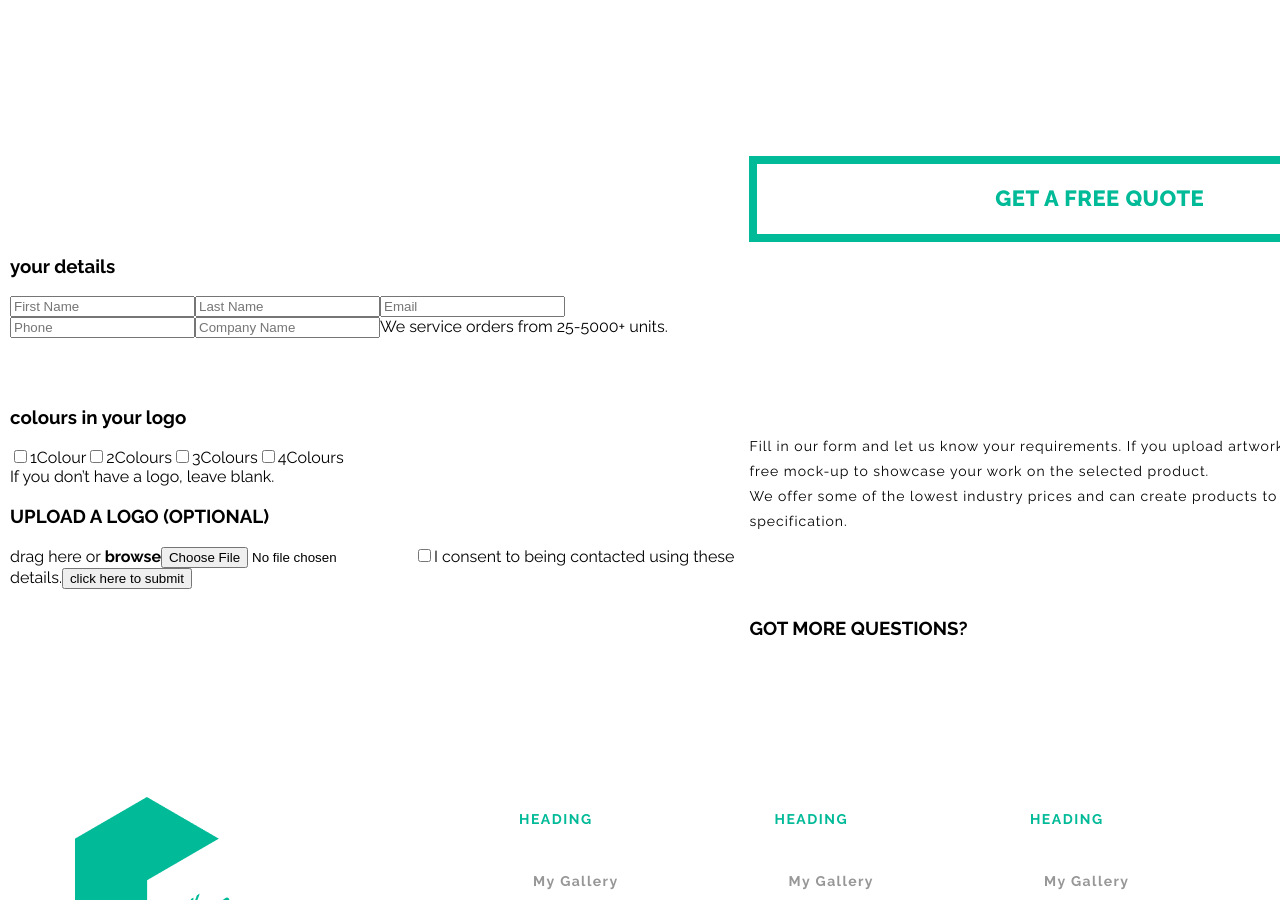
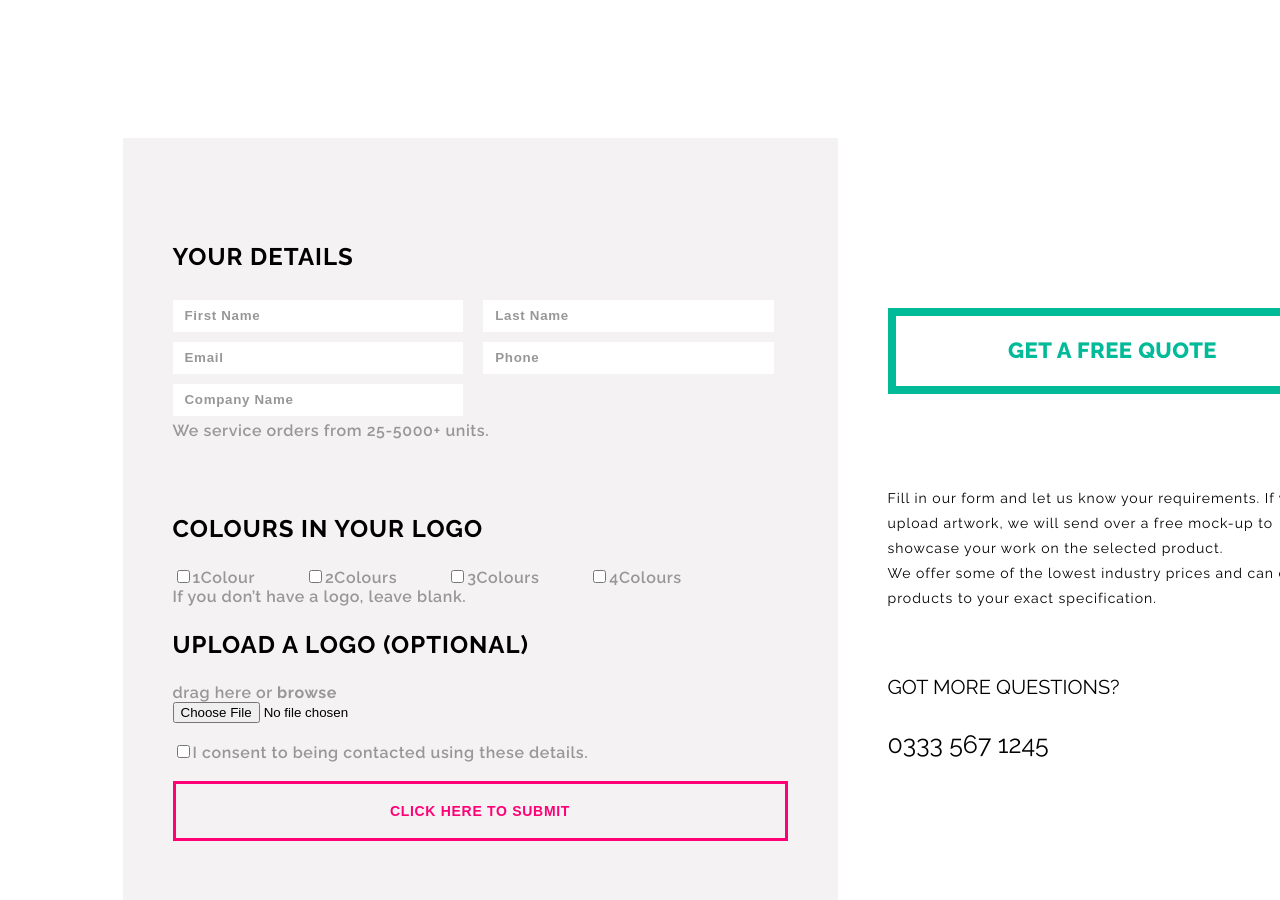
Before and after one commit to hasancheeta/react-shopee, a React (Create React App) app: page / in a window 1280 px wide. Shown: the part 1900-2800 px from the top of the page. Built offline with nearby package versions, Linux system fonts and the light colour scheme.

Commit message:
reformed files and components, routes

```diff
--- a/package.json
+++ b/package.json
@@ -11,6 +11,7 @@
     "@testing-library/user-event": "^13.5.0",
     "react": "^18.0.0",
     "react-dom": "^18.0.0",
+    "react-router-dom": "^6.3.0",
     "react-scripts": "5.0.1",
     "web-vitals": "^2.1.4"
   },
--- a/src/App.css
+++ b/src/App.css
@@ -7,6 +7,7 @@
   --blue: #1200c6;
   --grey: #979797;
   --orange: #fe7800;
+  --creme: #f4f2f2;
 }
 body {
   font-family: "Raleway", sans-serif;
@@ -424,3 +425,82 @@ section {
   border-color: var(--green);
   color: var(--green);
 }
+.quote-section {
+  width: 100%;
+}
+.quote-left {
+  width: 615px;
+  background-color: var(--creme);
+  padding: 80px 50px 70px 50px;
+}
+.quote-right {
+  width: 450px;
+}
+.form-heading {
+  font-size: 24px;
+  text-transform: uppercase;
+  letter-spacing: 1px;
+}
+.field-left {
+  width: 45%;
+  margin-right: 10px;
+  margin-bottom: 5px;
+  margin-top: 5px;
+}
+.field-right {
+  width: 45%;
+  margin-left: 10px;
+  margin-bottom: 5px;
+  margin-top: 5px;
+}
+input[type="text"],
+input[type="email"] {
+  height: 30px;
+  padding-left: 12px;
+  border: 0;
+  color: #979797;
+  font-weight: 700;
+  letter-spacing: 0.7px;
+}
+input::placeholder {
+  color: var(--grey);
+  letter-spacing: 0.7px;
+}
+label {
+  color: var(--grey);
+  font-weight: 600;
+  letter-spacing: 0.6px;
+}
+.checkboxes-group {
+  gap: 50px;
+}
+.form-message {
+  margin-top: 15px;
+  font-weight: 600;
+  letter-spacing: 0.6px;
+  color: var(--grey);
+}
+#submit-form {
+  width: 100%;
+  height: 60px;
+  border: 0;
+  background-color: transparent;
+  border: solid 3px var(--pink);
+  font-size: 14px;
+  letter-spacing: 0.7px;
+  text-transform: uppercase;
+  font-weight: 700;
+  color: var(--pink);
+  cursor: pointer;
+}
+.product-item {
+  position: relative;
+  width: 240px;
+  background-color: white;
+}
+.shop_container {
+  background: url("/public/images/store-categories-bg-min.png");
+  background-repeat: no-repeat;
+  background-size: cover;
+  background-position: center center;
+}
--- a/src/App.js
+++ b/src/App.js
@@ -2,15 +2,11 @@ import "./App.css";
 
 //import components
 import Home from "./components/Home/index";
-import Header from "./components/Header";
-import Footer from "./components/Footer/Footer";
 
 function App() {
   return (
     <div className="container">
-      <Header />
       <Home />
-      <Footer />
     </div>
   );
 }
--- a/src/components/Global/Heading.jsx
+++ b/src/components/Global/Heading.jsx
@@ -1,9 +1,12 @@
 import React from "react";
 
-const Heading = ({ title, style, classes }) => {
+const Heading = ({ title, style, classes, borderColor, color }) => {
   return (
     <div>
-      <h2 className={`h-lg ${classes}`} style={style}>
+      <h2
+        className={`h-lg ${classes}`}
+        style={style || { borderColor } || { color }}
+      >
         {title}
       </h2>
     </div>
--- a/src/components/Global/Spacer.jsx
+++ b/src/components/Global/Spacer.jsx
@@ -1,6 +1,6 @@
 import React from "react";
 
-const Spacer = ({ height }) => {
-  return <div className="spacer" style={{ height: height }}></div>;
+const Spacer = ({ style, height }) => {
+  return <div className="spacer" style={style || { height }}></div>;
 };
 export default Spacer;
--- a/src/components/Header/MiddleBar.jsx
+++ b/src/components/Header/MiddleBar.jsx
@@ -1,4 +1,5 @@
 import React from "react";
+import { Link } from "react-router-dom";
 
 const MiddleBar = () => {
   return (
@@ -12,7 +13,7 @@ const MiddleBar = () => {
         <div className="middle-nav">
           <ul className="flex flex-row flex-space-evenly flex-align-center">
             <li className="menu-item">
-              <a href="#">store</a>
+              <Link to="/shop">Shop</Link>
             </li>
             <li className="menu-item">
               <a href="#">gallery</a>
--- a/src/components/Quote/index.jsx
+++ b/src/components/Quote/index.jsx
@@ -5,21 +5,50 @@ import Heading from "../Global/Heading";
 const Quote = () => {
   return (
     <div className="quote-section">
-      <section className="flex flex-row flex-align-center flex-space-around">
+      <section
+        className="flex flex-row flex-align-center flex-justify-center"
+        style={{ gap: 50 }}
+      >
         <div className="quote-left">
           <form action="" method="post" id="quote-form">
             <h3 className="form-heading">your details</h3>
-            <input type={"text"} id="first-name" placeholder="First Name" />
-            <input type={"text"} id="last-name" placeholder="Last Name" />
-            <input type={"email"} id="email" placeholder="Email" />
-            <input type={"text"} id="phone" placeholder="Phone" />
-            <input type={"text"} id="company-name" placeholder="Company Name" />
+            <input
+              className="field-left"
+              type={"text"}
+              id="first-name"
+              placeholder="First Name"
+            />
+            <input
+              className="field-right"
+              type={"text"}
+              id="last-name"
+              placeholder="Last Name"
+            />
+            <input
+              className="field-left"
+              type={"email"}
+              id="email"
+              placeholder="Email"
+            />
+            <input
+              className="field-right"
+              type={"text"}
+              id="phone"
+              placeholder="Phone"
+            />
+            <input
+              className="field-left"
+              type={"text"}
+              id="company-name"
+              placeholder="Company Name"
+            />
+            <br />
             <span className="form-message">
               We service orders from 25-5000+ units.
             </span>
-            <Spacer height={50} />
+            <Spacer style={{ height: 50 }} />
             <h3 className="form-heading">colours in your logo</h3>
-            <div className="checkboxes-group">
+            <div className="checkboxes-group flex flex-row flex-justify-start">
               <label>
                 <input type={"checkbox"} value="1-colour" id="checkbox-1" />
                 1Colour
@@ -44,7 +73,10 @@ const Quote = () => {
             <span className="form-message">
               drag here or <b>browse</b>
             </span>
+            <br />
             <input type={"file"} id="upload-artword" />
+            <br />
+            <br />
             <label>
               <input
                 type={"checkbox"}
@@ -53,6 +85,8 @@ const Quote = () => {
               />
               I consent to being contacted using these details.
             </label>
+            <br />
+            <br />
             <input
               type={"submit"}
               value="click here to submit"
@@ -65,7 +99,7 @@ const Quote = () => {
             style={{ borderColor: "var(--green)", color: "var(--green)" }}
             title={"get a free quote"}
           />
-          <Spacer height={160} />
+          <Spacer height={60} />
           <p>
             Fill in our form and let us know your requirements. If you upload
             artwork, we will send over a free mock-up to showcase your work on
@@ -74,8 +108,9 @@ const Quote = () => {
             products to your exact specification.
           </p>
           <Spacer height={50} />
-          <h3>GOT MORE QUESTIONS?</h3>
+          <span style={{ fontSize: 20 }}>GOT MORE QUESTIONS?</span>
           <Spacer height={30} />
+          <span style={{ fontSize: 25 }}>0333 567 1245</span>
         </div>
       </section>
     </div>
--- /dev/null
+++ b/src/components/Shop/ProductItem.jsx
@@ -0,0 +1,21 @@
+import React from "react";
+
+import { FontAwesomeIcon } from "@fortawesome/react-fontawesome";
+import { faHeart } from "@fortawesome/free-solid-svg-icons";
+
+const ProductItem = () => {
+  return (
+    <div className="product-item">
+      <div className="product-image">
+        <img src="/images/pen-product.png" className="thumbnail" />
+      </div>
+      <div className="product-title">
+        <p className="title">Product title goes here</p>
+      </div>
+      <div className="favourite">
+        <FontAwesomeIcon icon={faHeart} />
+      </div>
+    </div>
+  );
+};
+export default ProductItem;
--- /dev/null
+++ b/src/components/Shop/index.jsx
@@ -0,0 +1,22 @@
+import React from "react";
+
+//import components
+import Heading from "../Global/Heading";
+import Spacer from "../Global/Spacer";
+import ProductItem from "./ProductItem";
+
+const Shop = () => {
+  return (
+    <div className="shop_container">
+      <div className="filters_section">
+        <h3>Filters reside here</h3>
+      </div>
+      <div className="shop_body">
+        <Heading title={"product store"} style={{ color: "var(--pink)" }} />
+        <Spacer height={70} />
+        <ProductItem />
+      </div>
+    </div>
+  );
+};
+export default Shop;
--- a/src/index.js
+++ b/src/index.js
@@ -2,10 +2,23 @@ import React from "react";
 import ReactDOM from "react-dom/client";
 import "./index.css";
 import App from "./App";
+import { BrowserRouter, Routes, Route } from "react-router-dom";
+
+//import components
+import Shop from "./components/Shop";
+import Header from "./components/Header";
+import Footer from "./components/Footer/Footer";
 
 const root = ReactDOM.createRoot(document.getElementById("root"));
 root.render(
   <React.StrictMode>
-    <App />
+    <BrowserRouter>
+      <Header />
+      <Routes>
+        <Route path="/" element={<App />} />
+        <Route path="/shop" element={<Shop />} />
+      </Routes>
+      <Footer />
+    </BrowserRouter>
   </React.StrictMode>
 );
```
Also changed, not shown: public/images/store-categories-bg-min.png (added), 1 other file (tests, documents, lock files or other folders).
